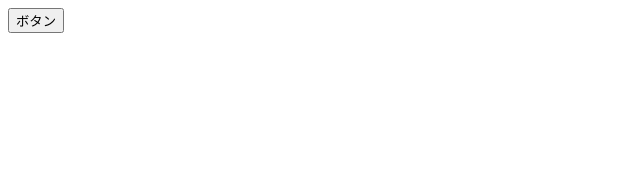
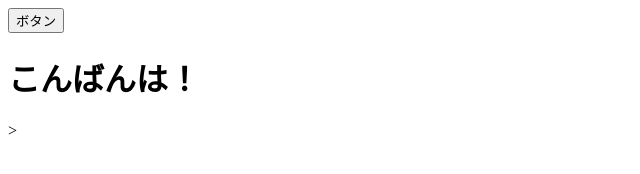
Before and after one commit to shinjiukai/github_1007, a plain HTML site: page index.html in a window 1280 px wide. Shown: the whole page, without its empty margins (0-640 px from the left). Drawn offline with Linux system fonts and the light colour scheme.

```diff
--- a/index.html
+++ b/index.html
@@ -6,5 +6,6 @@
 </head>
 <body>
     <button>ボタン</button>
+    <h1>こんばんは！</h1>>
 </body>
 </html>
```
